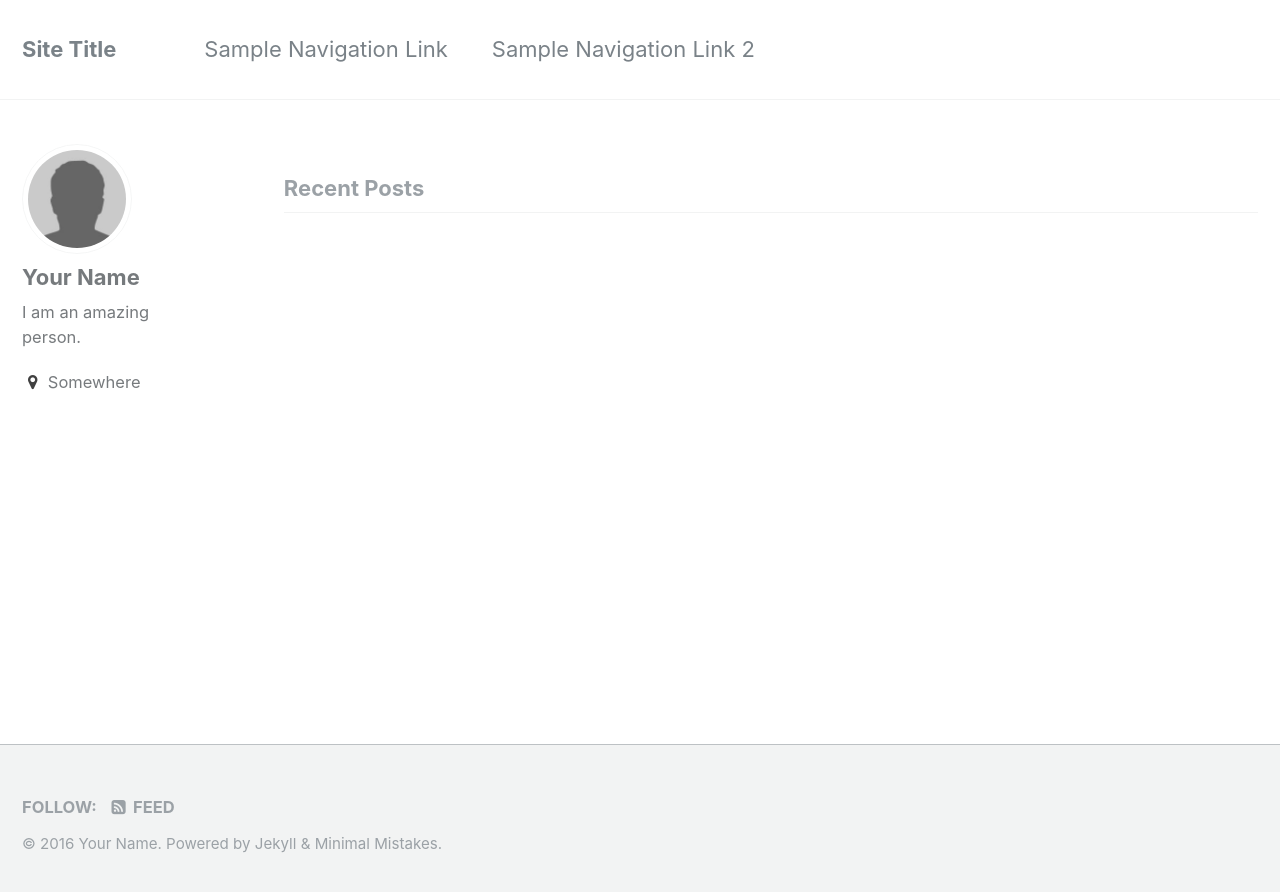
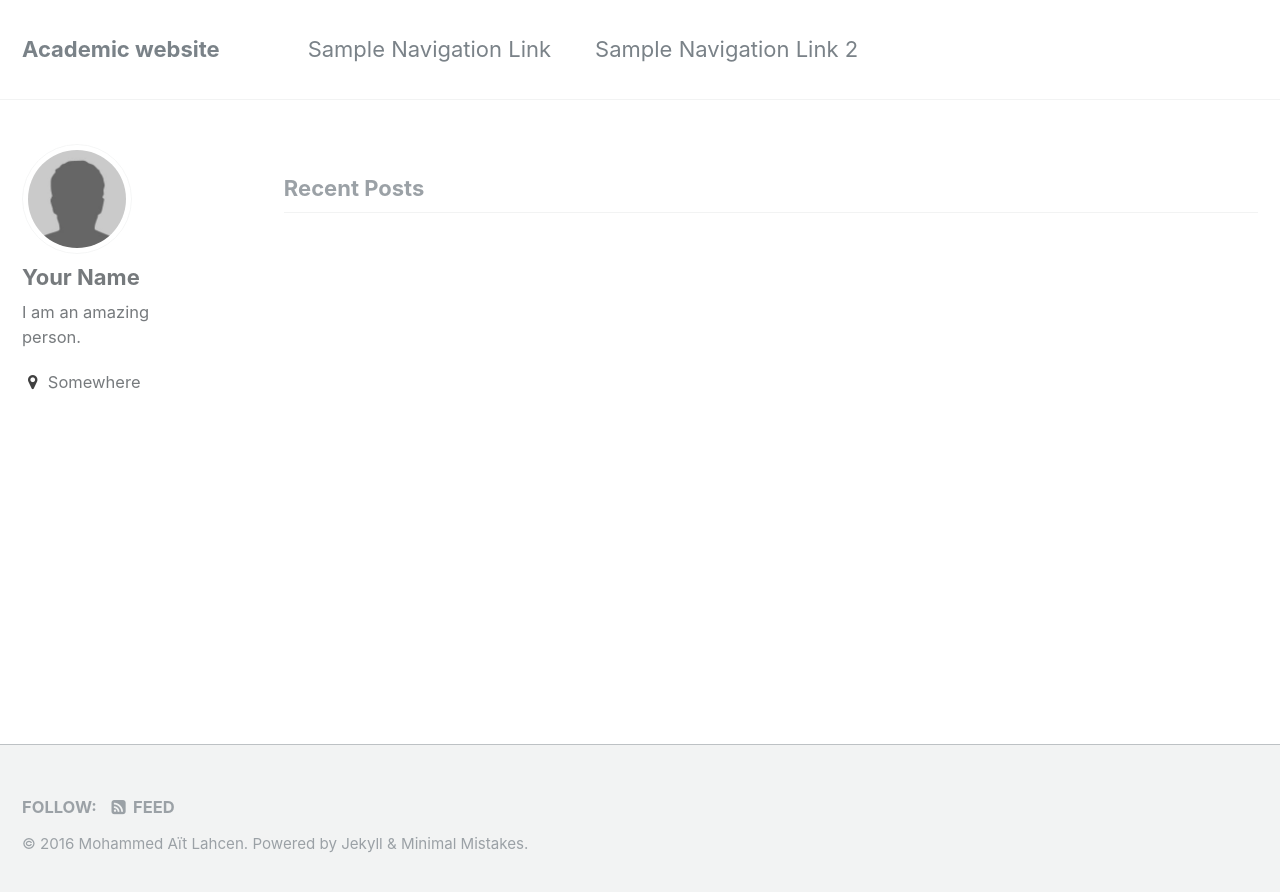
Before and after one commit to maitlahcen/maitlahcen.github.io, a Jekyll site: the page built from index.html, in a window 1280 px wide. Shown: the top 892 px of the page. Built offline with Jekyll 4.4.1, drawn with Linux system fonts in a browser that asks for light colours; the list of posts is cut into pages by our own code.

Commit message:
Update _config.yml
Added some basic information

```diff
--- a/_config.yml
+++ b/_config.yml
@@ -7,13 +7,13 @@
 
 # Site Settings
 locale                   : "en"
-title                    : "Site Title"
+title                    : "Academic website"
 title_separator          : "-"
-name                     : "Your Name"
-description              : "An amazing website."
-url                      : # the base hostname & protocol for your site e.g. "https://mmistakes.github.io"
+name                     : "Mohammed Aït Lahcen"
+description              : "My academic website"
+url                      : https://maitlahcen.github.io
 baseurl                  : # the subpath of your site, e.g. "/blog"
-repository               : # GitHub username/repo-name e.g. "mmistakes/minimal-mistakes"
+repository               : maitlahcen/maitlahcen.github.io
 teaser                   : # filename of teaser fallback teaser image placed in /images/, .e.g. "500x300.png"
 # breadcrumbs            : false # true, false (default)
 words_per_minute         : 200
```
